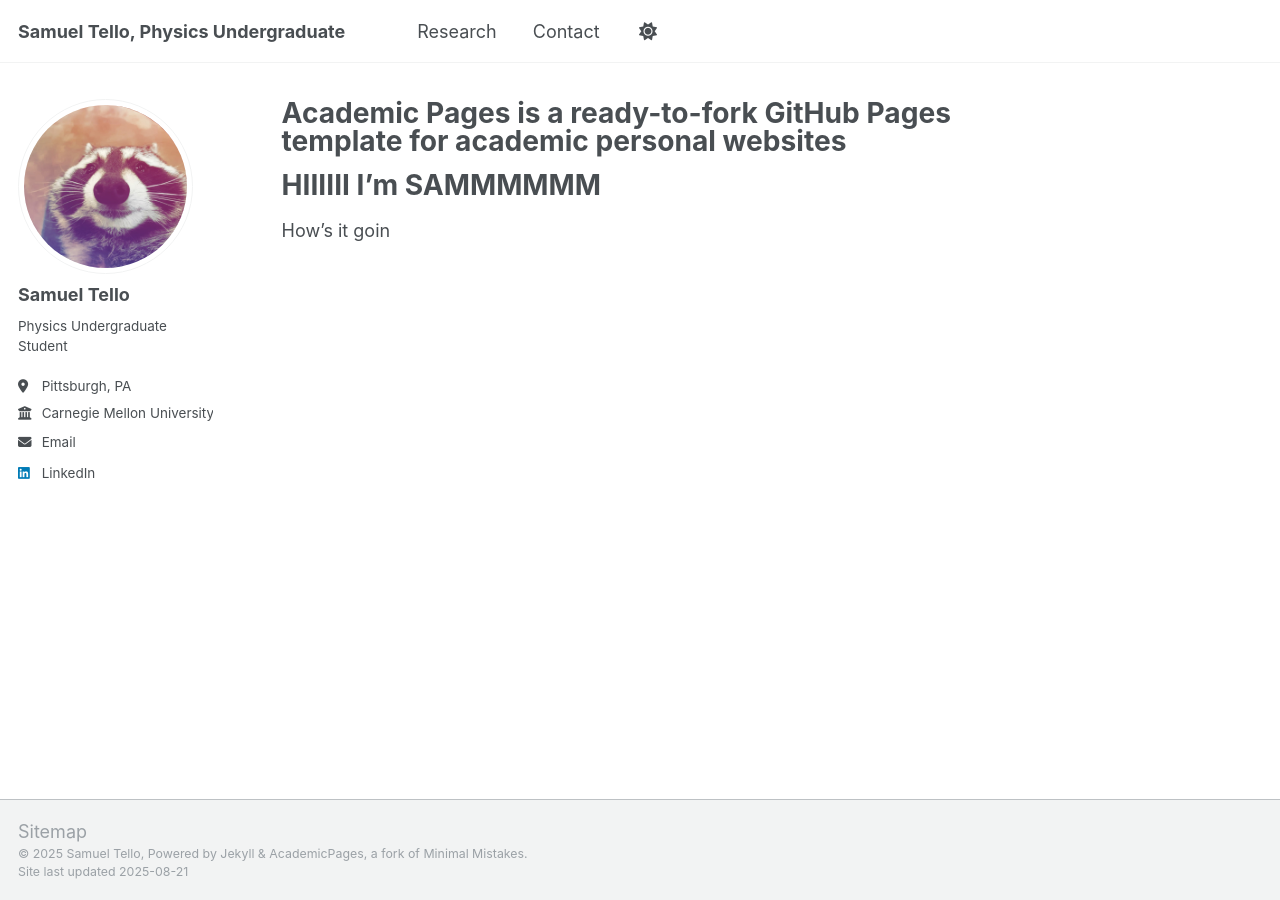
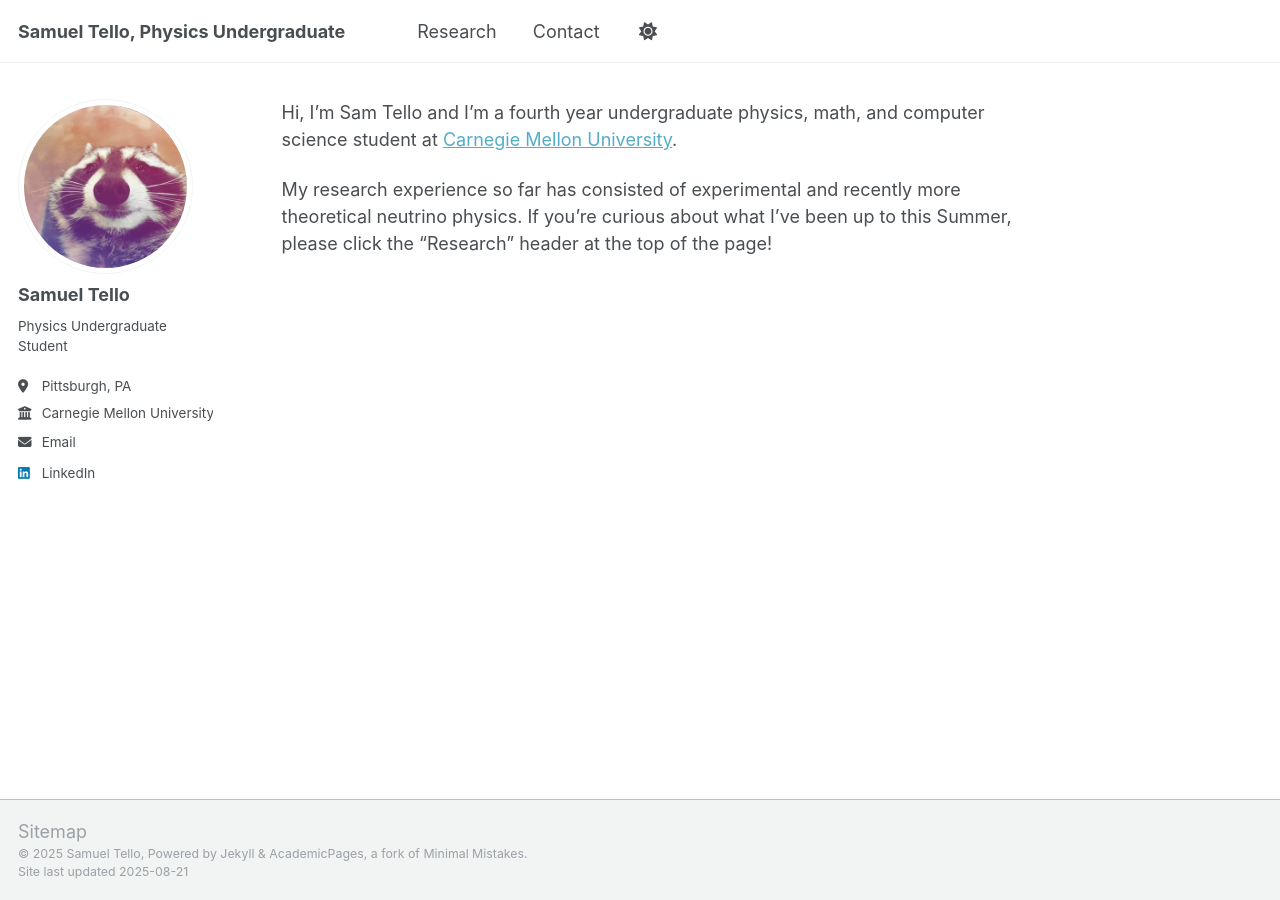
Before and after one commit to stello2004/CIERA_REU, a Jekyll site: the page built from _pages/about.md, in a window 1280 px wide. Built offline with Jekyll 4.4.1, drawn with Linux system fonts in a browser that asks for light colours; a script that is not in the unit is left out.

Commit message:
Update about.md

```diff
--- a/_pages/about.md
+++ b/_pages/about.md
@@ -1,12 +1,11 @@
 ---
 permalink: /
-title: "Academic Pages is a ready-to-fork GitHub Pages template for academic personal websites"
 author_profile: true
 redirect_from:
   - /about/
   - /about.html
 ---
 
-HIIIIII I'm SAMMMMMM
-======
-How's it goin
+Hi, I'm Sam Tello and I'm a fourth year undergraduate physics, math, and computer science student at [Carnegie Mellon University](https://www.cmu.edu/).
+
+My research experience so far has consisted of experimental and recently more theoretical neutrino physics. If you're curious about what I've been up to this Summer, please click the "Research" header at the top of the page!
```
